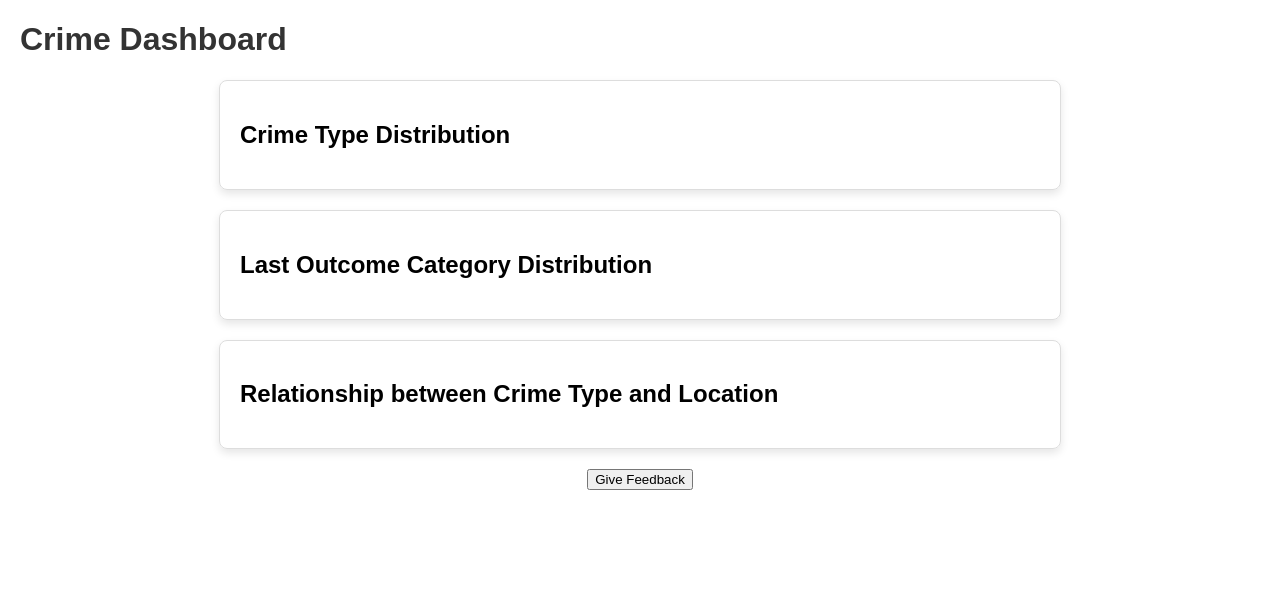
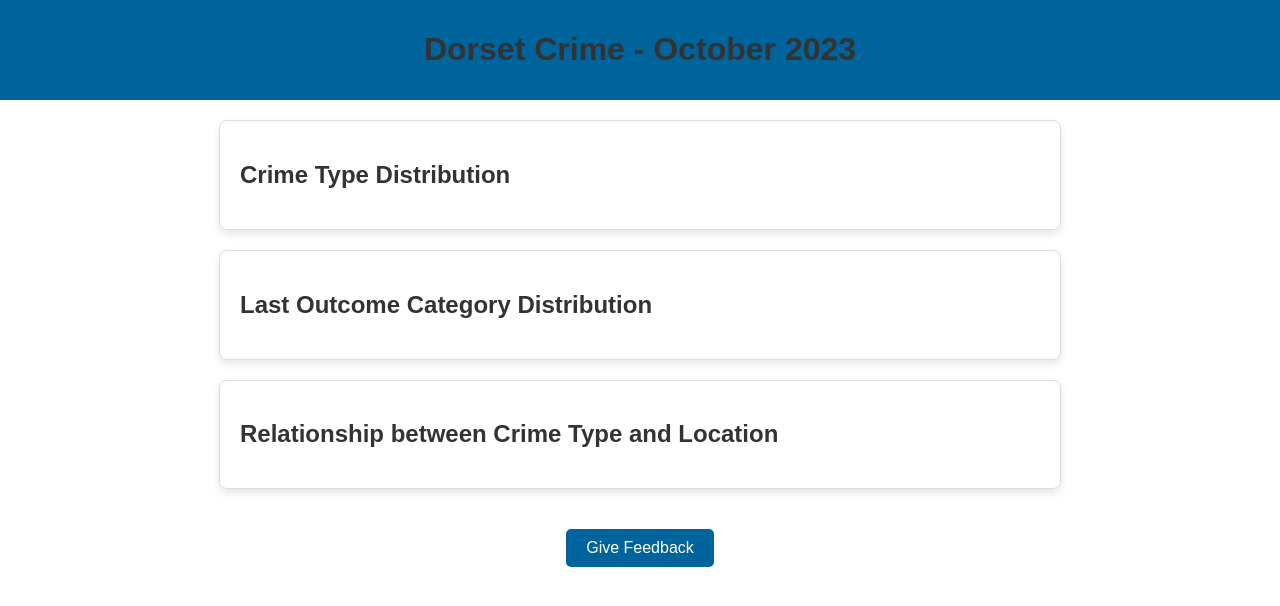
Before and after one commit to WWatson2000/dashboard, a Flask app: template templates/index.html in a window 1280 px wide. Shown: the top 606 px of the page. Run offline with Flask 3, Linux system fonts and the light colour scheme; the template is opened without the code that fills it, so the values that code supplies are empty; parts of the project's set-up code (start-up, migrations or seed data) failed here and were passed over.

Commit message:
Improving the styling

```diff
--- a/static/styles.css
+++ b/static/styles.css
@@ -2,26 +2,53 @@
 
 body {
     font-family: Arial, sans-serif;
-    margin: 20px;
+    margin: 0;
+    padding: 0;
 }
 
-h1 {
-    color: #333;
+.banner {
+    background-color: #00649c;
+    color: white;
+    text-align: center;
+    padding: 10px;
+    margin-bottom: 20px;
 }
 
 .container {
     display: flex;
-    flex-direction: column;  /* Change to column */
-    align-items: center;  /* Center the content horizontally */
-    margin-top: 20px;
+    flex-direction: column;
+    align-items: center;
+    margin: 20px;
 }
 
 .chart-container {
-    width: 80%;  /* Adjust the width to take up most of the container */
-    max-width: 800px;  /* Set a maximum width for larger screens */
+    width: 80%;
+    max-width: 800px;
     border: 1px solid #ddd;
     padding: 20px;
     border-radius: 8px;
     box-shadow: 0 4px 8px rgba(0, 0, 0, 0.1);
     margin-bottom: 20px;
 }
+
+h1, h2 {
+    color: #333;
+}
+
+.feedback-button-container {
+    margin-top: 20px;
+}
+
+.feedback-button {
+    background-color: #00649c;
+    color: white;
+    padding: 10px 20px;
+    font-size: 16px;
+    border: none;
+    border-radius: 5px;
+    cursor: pointer;
+}
+
+.feedback-button:hover {
+    background-color: #004466;
+}
--- a/templates/index.html
+++ b/templates/index.html
@@ -3,11 +3,13 @@
 <head>
     <meta charset="UTF-8">
     <meta name="viewport" content="width=device-width, initial-scale=1.0">
-    <title>Crime Dashboard</title>
+    <title>Dorset Crime - October 2023</title>
     <link rel="stylesheet" href="{{ url_for('static', filename='styles.css') }}">
 </head>
 <body>
-    <h1>Crime Dashboard</h1>
+    <div class="banner">
+        <h1>Dorset Crime - October 2023</h1>
+    </div>
 
     <div class="container">
         <div class="chart-container">
```
Also changed, not shown: 1 other file.
